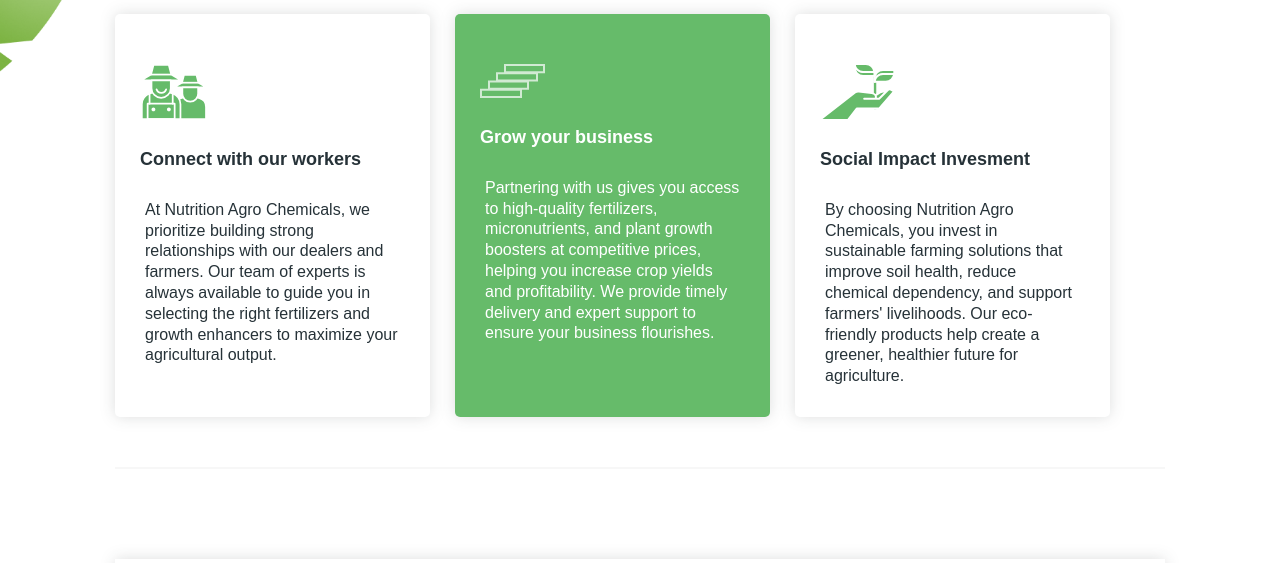
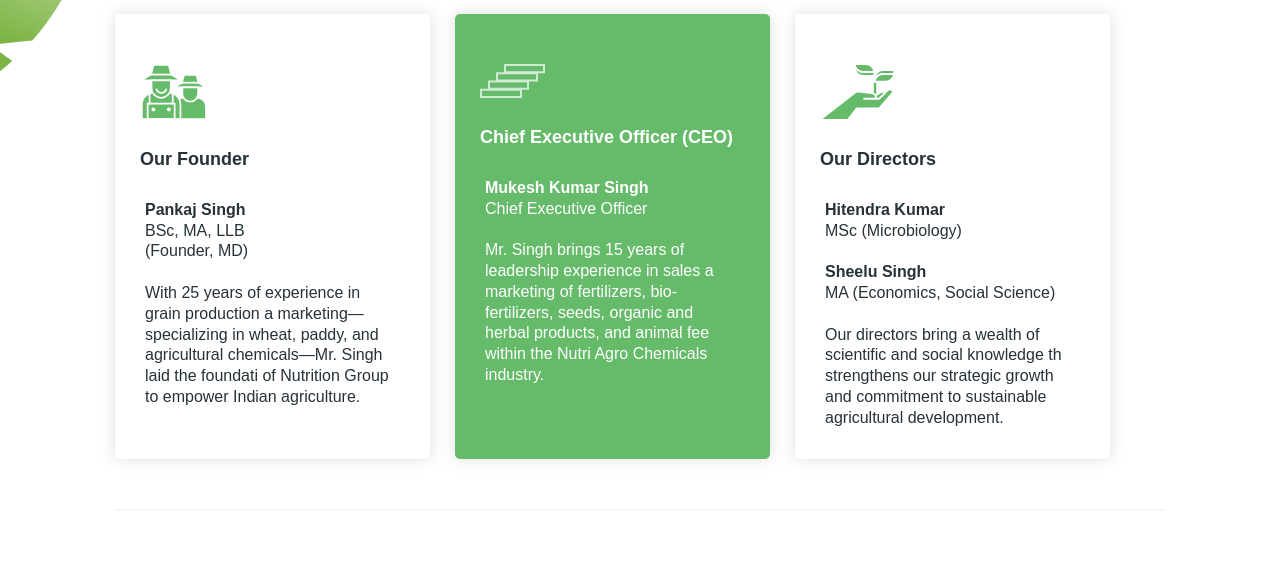
Before and after one commit to alankritip/NUTRI-AGRO-CHEMICALS, a plain HTML site: page index.html in a window 1280 px wide. Shown: the part 1900-2463 px from the top of the page. Drawn offline with Linux system fonts and the light colour scheme; some packages are replaced by stand-ins of ours; a script that the page names is missing; a web font is replaced by a local one.

Commit message:
Added detailed description of about us section

```diff
--- a/index.html
+++ b/index.html
@@ -111,25 +111,44 @@
                     <p class="opportunities__description">Discover how Nutri Agro Chemicals' innovative solutions can transform your farming practices and drive long-term success.</p>
                 </div>
                 <div class="opportunities__body">
+                    <!-- Founder -->
                     <div class="opportunity">
-                        <img src="assets/img/opportunites/opportunity-1.svg" alt="Icon" class="opportunity__icon">
-                        <h4 class="opportunity__title">Connect with our workers</h4>
-                        <p class="opportunity__description">At Nutrition Agro Chemicals, we prioritize building strong relationships with our dealers and farmers. Our team of experts is always available to guide you in selecting the right fertilizers and growth enhancers to maximize your agricultural output.</p>
+                        <img src="assets/img/opportunites/opportunity-1.svg"alt="Icon"class="opportunity__icon">
+                        <h4 class="opportunity__title">Our Founder</h4>
+                        <p class="opportunity__description">
+                            <span class="name"><strong>Pankaj Singh</strong></span>
+                            <br><span class="qualification">BSc, MA, LLB</span>
+                            <br><span class="title">(Founder, MD)</span>
+                            <br><br><span class="bio">With 25 years of experience in grain production a
+                            marketing—specializing in wheat, paddy, and agricultural chemicals—Mr. Singh laid the foundati
+                            of Nutrition Group to empower Indian agriculture.</span>
+                        </p>
                     </div>
-
+                    <!-- CEO -->
                     <div class="opportunity active">
                         <img src="assets/img/opportunites/opportunity-2.svg" alt="Icon" class="opportunity__icon">
-                        <h4 class="opportunity__title">Grow your business</h4>
-                        <p class="opportunity__description">
-                            Partnering with us gives you access to high-quality fertilizers, micronutrients, and plant growth boosters at competitive prices, helping you increase crop yields and profitability. We provide timely delivery and expert support to ensure your business flourishes.
-                        </p>
+                        <h4 class="opportunity__title">Chief Executive Officer (CEO)</h4>
+                            <p class="opportunity__description">
+                                <span class="name"><strong>Mukesh Kumar Singh</strong></span>
+                                <br><span class="title">Chief Executive Officer</span>
+                                <br><br><span class="bio">Mr. Singh brings 15 years of leadership experience in sales a
+                                marketing of fertilizers, bio-fertilizers, seeds, organic and herbal products, and animal fee
+                                within the Nutri Agro Chemicals industry.</span>
+                            </p>
+
                     </div>
+                    <!-- Directors -->
                     <div class="opportunity">
                         <img src="assets/img/opportunites/opportunity-3.svg" alt="Icon" class="opportunity__icon">
-                        <h4 class="opportunity__title">Social Impact Invesment
-                        </h4>
+                        <h4 class="opportunity__title">Our Directors</h4>
                         <p class="opportunity__description">
-                            By choosing Nutrition Agro Chemicals, you invest in sustainable farming solutions that improve soil health, reduce chemical dependency, and support farmers' livelihoods. Our eco-friendly products help create a greener, healthier future for agriculture.
+                            <span class="name"><strong>Hitendra Kumar</strong></span>
+                            <br><span class="qualification">MSc (Microbiology)</span>
+                            <br><br>
+                            <span class="name"><strong>Sheelu Singh</strong></span>
+                            <br><span class="qualification">MA (Economics, Social Science)</span>
+                            <br><br><span class="bio">Our directors bring a wealth of scientific and social knowledge th
+                            strengthens our strategic growth and commitment to sustainable agricultural development.</span>
                         </p>
                     </div>
                 </div>
```
